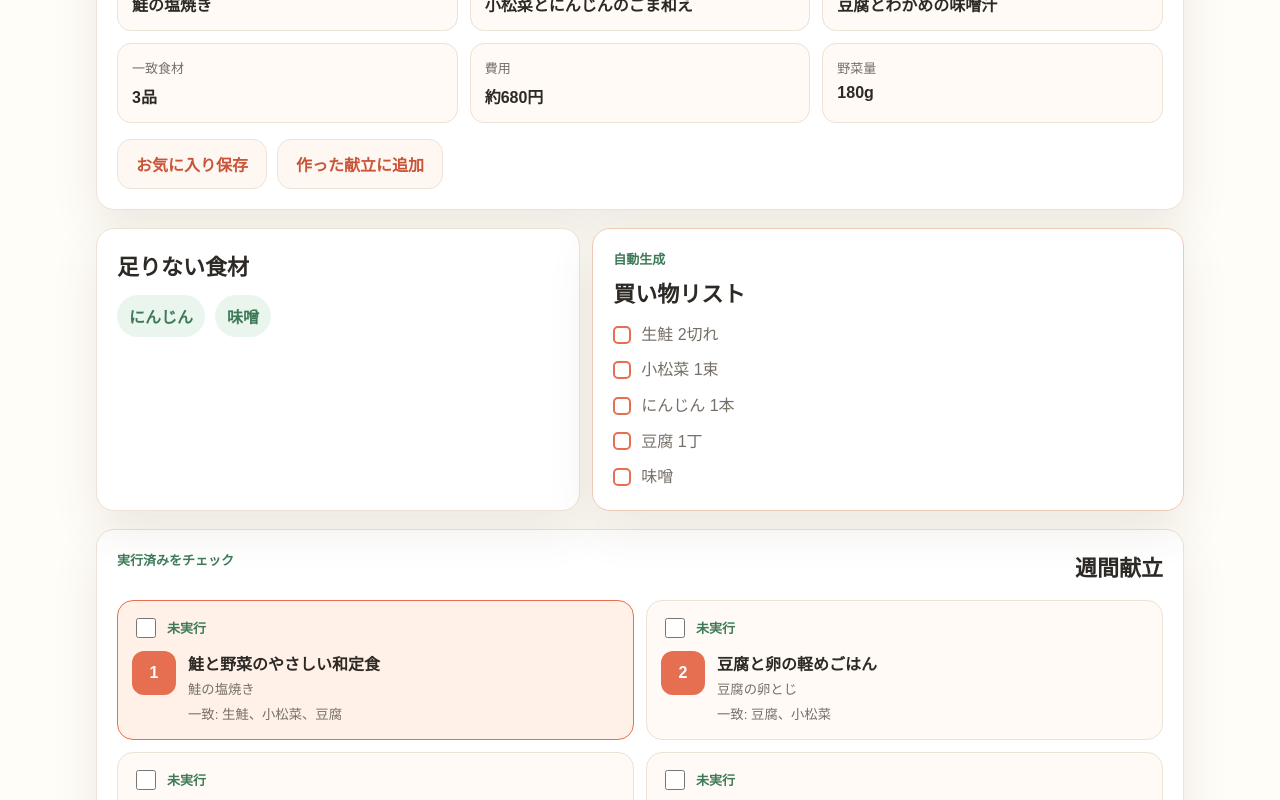
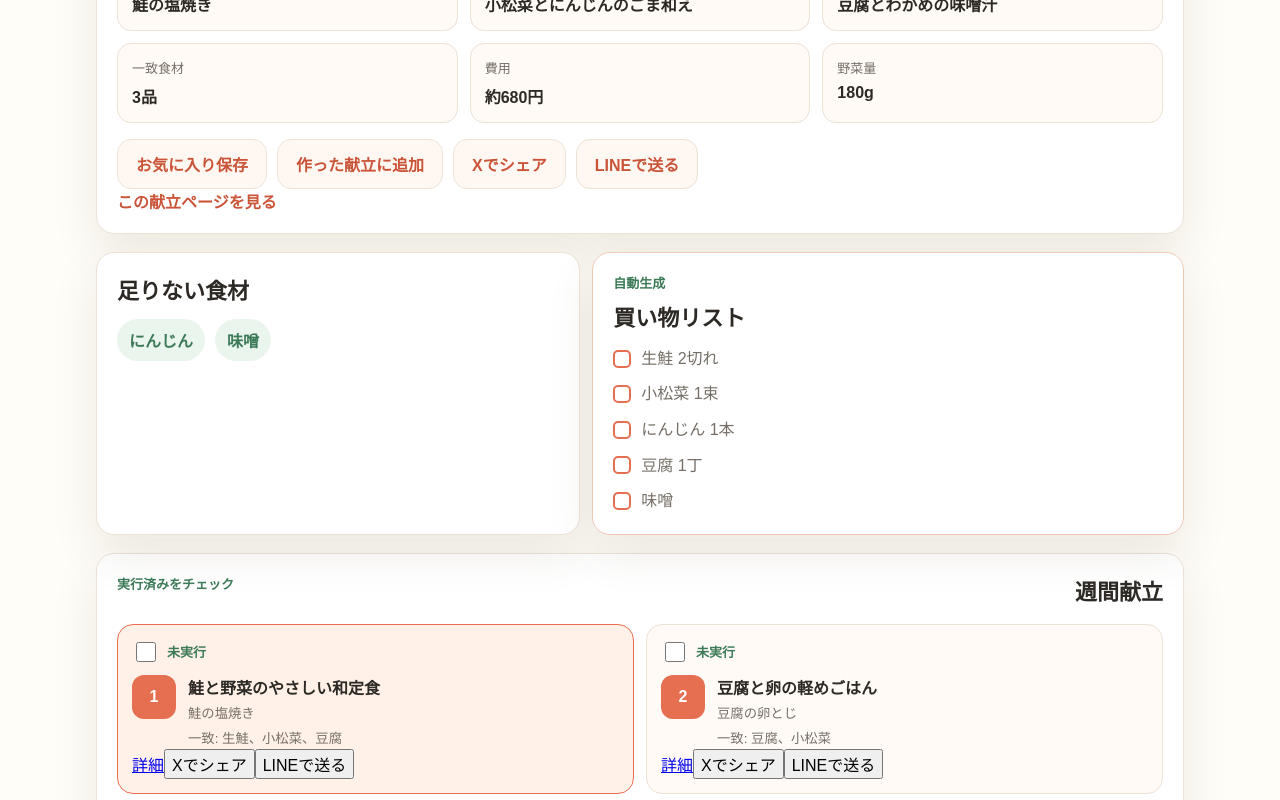
Before and after one commit to hagane990601-ux/20260618, a Next.js app: page / in a window 1280 px wide. Shown: the part 1040-1840 px from the top of the page. Built offline with nearby package versions, Linux system fonts and the light colour scheme.

Commit message:
Add menu share buttons

```diff
--- a/app/page.tsx
+++ b/app/page.tsx
@@ -86,6 +86,11 @@ function scheduleReminder(reminderTime: string, selectedMenuTitle: string, onCom
 
     onComplete();
   }, delay);
+}
+
+function menuShareUrl(menuId: string) {
+  if (typeof window === "undefined") return `/menu/${menuId}`;
+  return `${window.location.origin}/menu/${menuId}`;
 }
 
 export default function Home() {
@@ -234,6 +239,26 @@ export default function Home() {
     setWeeklyStatus((current) => ({ ...current, [menuId]: !current[menuId] }));
   };
 
+  const shareMenu = async (recipe: MenuRecipe, channel: "x" | "line") => {
+    const url = menuShareUrl(recipe.id);
+    const text =
+      channel === "x"
+        ? `${recipe.title}を今日の献立にどうですか？`
+        : `${recipe.title}をLINEで送ります`;
+
+    if (navigator.share) {
+      await navigator.share({
+        title: recipe.title,
+        text,
+        url,
+      });
+      return;
+    }
+
+    await navigator.clipboard.writeText(url);
+    setSaveMessage("献立ページのURLをコピーしました");
+  };
+
   return (
     <main className="page-shell">
       <section className="hero">
@@ -371,7 +396,16 @@ export default function Home() {
           <button className="secondary-button" type="button" onClick={() => addToHistory(selectedMenu)}>
             作った献立に追加
           </button>
+          <button className="secondary-button" type="button" onClick={() => shareMenu(selectedMenu, "x")}>
+            Xでシェア
+          </button>
+          <button className="secondary-button" type="button" onClick={() => shareMenu(selectedMenu, "line")}>
+            LINEで送る
+          </button>
         </div>
+        <Link className="text-link" href={`/menu/${selectedMenu.id}`}>
+          この献立ページを見る
+        </Link>
         {saveMessage ? <p className="save-message">{saveMessage}</p> : null}
       </section>
 
@@ -422,6 +456,15 @@ export default function Home() {
                     <small>一致: {matchedIngredients(menu, fridgeIngredients).join("、") || "なし"}</small>
                   </span>
                 </button>
+                <div className="share-row" aria-label={`${menu.title}をシェア`}>
+                  <Link href={`/menu/${menu.id}`}>詳細</Link>
+                  <button type="button" onClick={() => shareMenu(menu, "x")}>
+                    Xでシェア
+                  </button>
+                  <button type="button" onClick={() => shareMenu(menu, "line")}>
+                    LINEで送る
+                  </button>
+                </div>
               </article>
             );
           })}
```
